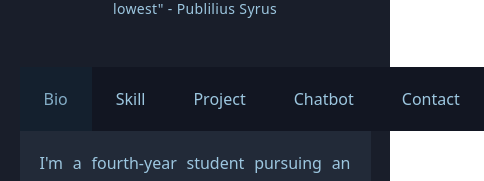
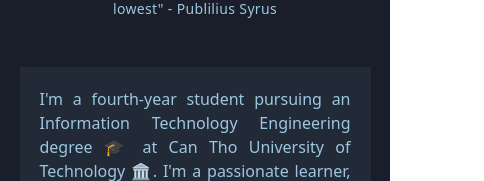
Before and after one commit to ptduy14/portfolio, a React (Create React App) app: page / in a window 390 px wide. Shown: the part 355-536 px from the top of the page, 484 px wide, since content can reach past the window. Built offline with nearby package versions, Linux system fonts and the light colour scheme.

Commit message:
refactor: logic navbar

```diff
--- a/src/components/Content/Navbar/index.jsx
+++ b/src/components/Content/Navbar/index.jsx
@@ -1,8 +1,34 @@
-export default function Navbar({ navbarContainerRef, positionActiveLine, handleSwitchContent }) {
+import { useState, useEffect, useRef } from "react";
+
+export default function Navbar({ setCurrentContent }) {
+  const [positionActiveLine, setPositionActiveLine] = useState({
+    left: 0,
+    width: 0,
+  });
+  const [navbarItemList, setNavbarItemList] = useState([]);
+  const navbarContainerRef = useRef(null);
+
+  useEffect(() => {
+    let nodeList = navbarContainerRef.current.querySelectorAll("li");
+    setNavbarItemList(nodeList);
+    setPositionActiveLine({
+      left: nodeList[0].offsetLeft,
+      width: nodeList[0].offsetWidth,
+    });
+  }, []);
+
+  const handleSwitchContent = (obj) => {
+    setPositionActiveLine({
+      left: navbarItemList[obj.index].offsetLeft,
+      width: navbarItemList[obj.index].offsetWidth,
+    });
+
+    setCurrentContent(obj.content);
+  };
+
   return (
-    <ul className="flex relative" ref={navbarContainerRef}>
-      {["Bio", "Skill", "Project", "Chatbot", "Contact"].map(
-        (item, index) => {
+    <ul className="relative hidden md:flex" ref={navbarContainerRef}>
+      {["Bio", "Skill", "Project", "Chatbot", "Contact"].map((item, index) => {
         return (
           <li
             key={index}
@@ -12,8 +38,7 @@ export default function Navbar({ navbarContainerRef, positionActiveLine, handleS
             {item}
           </li>
         );
-        }
-      )}
+      })}
       <div
         className={`block absolute transition-all duration-500 ease h-full bottom-0 bg-[#1F4962] opacity-20`}
         style={{
--- a/src/components/Content/index.jsx
+++ b/src/components/Content/index.jsx
@@ -5,33 +5,10 @@ import Skill from "./SubContent/Skill";
 import Project from "./SubContent/Project";
 import Contact from "./SubContent/Contact";
 import Chatbot from "./SubContent/Chatbot";
+import NavbarMobile from "./Navbar/NavbarMobile";
 
 export default function Content() {
-  const [positionActiveLine, setPositionActiveLine] = useState({
-    left: 0,
-    width: 0,
-  });
-  const [navbarItemList, setNavbarItemList] = useState([]);
   const [currentContent, setCurrentContent] = useState("Bio");
-  const navbarContainerRef = useRef(null);
-
-  useEffect(() => {
-    let nodeList = navbarContainerRef.current.querySelectorAll("li");
-    setNavbarItemList(nodeList);
-    setPositionActiveLine({
-      left: nodeList[0].offsetLeft,
-      width: nodeList[0].offsetWidth,
-    });
-  }, []);
-
-  const handleSwitchContent = (obj) => {
-    setPositionActiveLine({
-      left: navbarItemList[obj.index].offsetLeft,
-      width: navbarItemList[obj.index].offsetWidth,
-    });
-
-    setCurrentContent(obj.content);
-  };
 
   useEffect(() => {
     document.title = currentContent;
@@ -63,11 +40,10 @@ export default function Content() {
 
   return (
     <div className="mt-12">
-      <Navbar
-        navbarContainerRef={navbarContainerRef}
-        positionActiveLine={positionActiveLine}
-        handleSwitchContent={handleSwitchContent}
-      />
+      <Navbar setCurrentContent={setCurrentContent} />
+
+      {/* <NavbarMobile /> */}
+
       <div className="p-5 h-[22.563rem] bg-secondary-color">
         {handleRenderCurrentContent()}
       </div>
```
Lines whose indentation alone changed are shown as unchanged.
